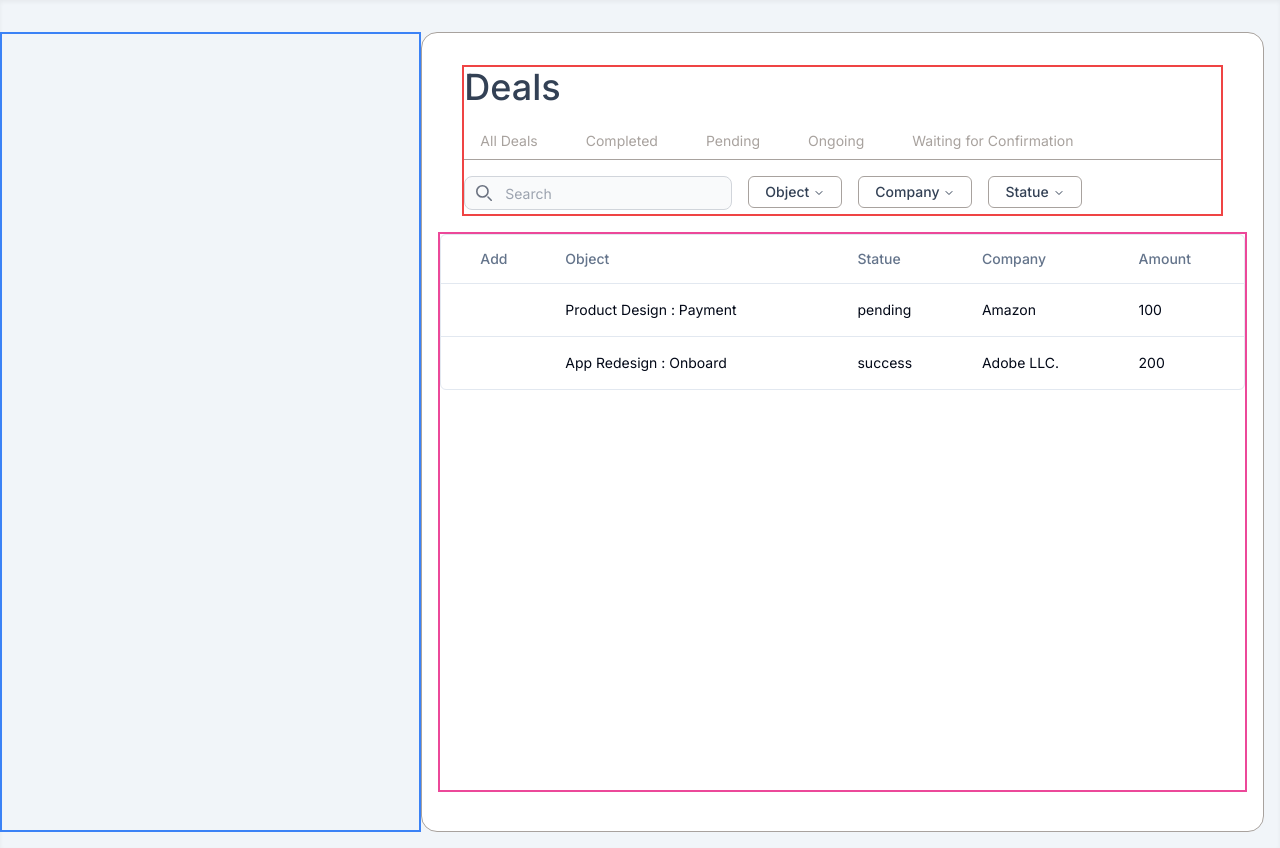
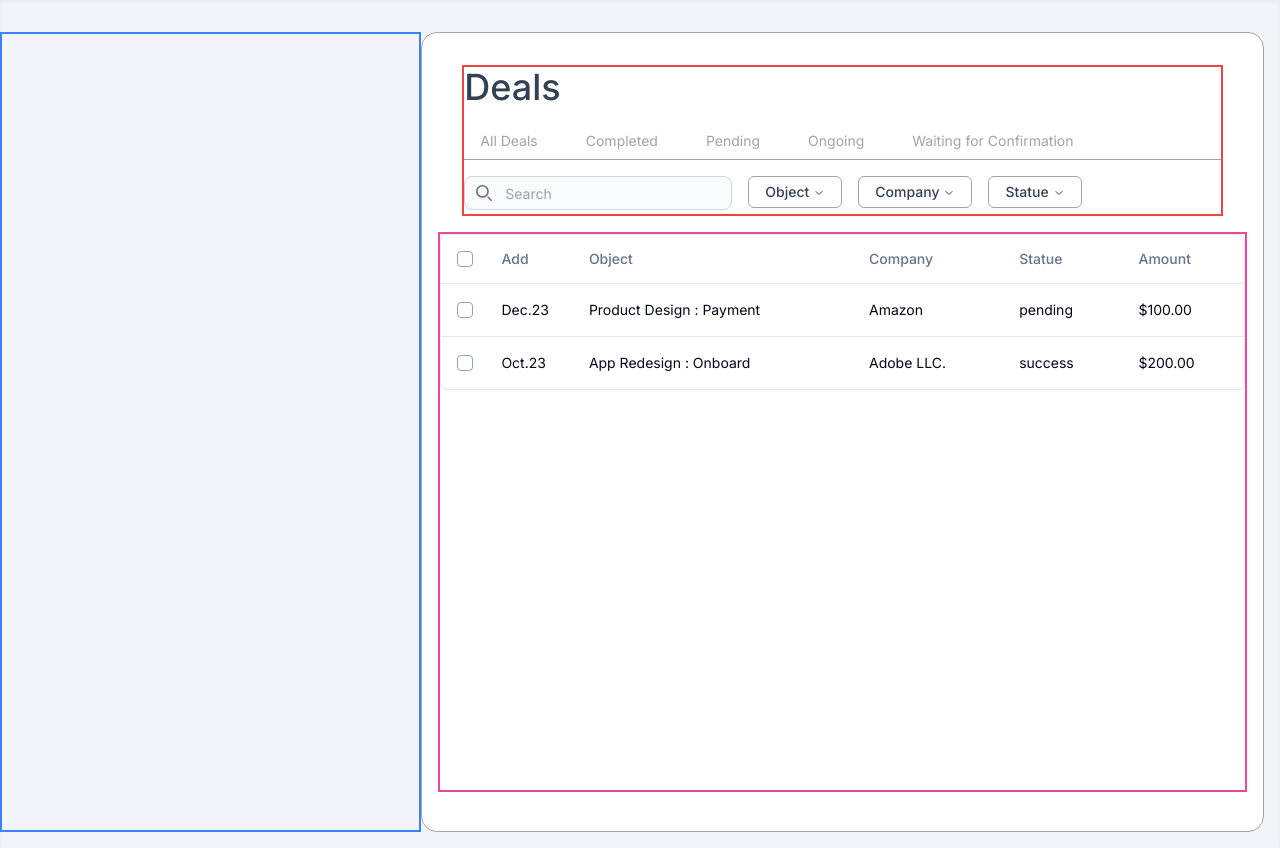
Before and after one commit to Valtkf/dashboard-CRM, a Next.js app: page / in a window 1280 px wide. Built offline with nearby package versions, Linux system fonts and the light colour scheme.

Commit message:
F01 : Add checkbox

```diff
--- a/src/app/data.ts
+++ b/src/app/data.ts
@@ -28,7 +28,6 @@ type Payment = {
   id: string;
   amount: number;
   status: "pending" | "processing" | "success" | "failed";
-  email: string;
 };
 
 export const payments: Payment[] = [
@@ -36,13 +35,11 @@ export const payments: Payment[] = [
     id: "728ed52f",
     amount: 100,
     status: "pending",
-    email: "m@example.com",
   },
   {
     id: "489e1d42",
     amount: 125,
     status: "processing",
-    email: "example@gmail.com",
   },
   // ...
 ];
--- a/src/app/page.tsx
+++ b/src/app/page.tsx
@@ -1,3 +1,6 @@
+"use client";
+
+import { useState, useEffect } from "react";
 import ListItem from "@/components/ui/ListItem";
 import {
   NavigationMenuContent,
@@ -11,11 +14,29 @@ import {
 
 import { object, company, statue } from "./data";
 import { DataTable } from "./payments/data-table";
-import { columns, Payment } from "./payments/columns";
+import { createColumns, Payment } from "./payments/columns";
 import { generatePaymentsData } from "../utils/dataGenerator";
 
-export default async function Home() {
-  const data = await generatePaymentsData();
+export default function Home() {
+  const [data, setData] = useState<Payment[]>([]);
+
+  useEffect(() => {
+    async function fetchData() {
+      const paymentData = await generatePaymentsData();
+      setData(paymentData);
+    }
+    fetchData();
+  }, []);
+
+  const handleAddChange = (id: string, value: boolean) => {
+    setData((prevData) =>
+      prevData.map((payment) =>
+        payment.id === id ? { ...payment, add: value } : payment
+      )
+    );
+  };
+
+  const columns = createColumns(handleAddChange);
 
   return (
     <main className="flex min-h-screen bg-slate-100 shadow-inner pr-4 pb-4">
@@ -100,7 +121,7 @@ export default async function Home() {
                 Statue
               </NavigationMenuTrigger>
               <NavigationMenuContent className=" absolute left-0 top-full mt-2 w-full bg-white border border-stone-300 rounded shadow-lg">
-                <ul className="grid w-[300px] gap-3 p-4 md:w-[400px] md:grid-cols-1 lg:w-[500px] list-none">
+                <ul className="grid w-[300px] gap-3 p-4 md:w-[400px] md:grid-cols-1 lg:w-[500px] list-none ">
                   {statue.map((item) => (
                     <ListItem
                       key={item.title}
--- a/src/app/payments/columns.tsx
+++ b/src/app/payments/columns.tsx
@@ -1,5 +1,3 @@
-"use client";
-
 import { Checkbox } from "@radix-ui/react-checkbox";
 import { ColumnDef } from "@tanstack/react-table";
 
@@ -9,9 +7,20 @@ export type Payment = {
   statue: "pending" | "processing" | "success" | "failed";
   company: string;
   object: string;
+  add: boolean;
+  date: string;
 };
 
-export const columns: ColumnDef<Payment>[] = [
+const formatCurrency = (value: number) => {
+  return new Intl.NumberFormat("en-US", {
+    style: "currency",
+    currency: "USD",
+  }).format(value);
+};
+
+export const createColumns = (
+  handleAddChange: (id: string, value: boolean) => void
+): ColumnDef<Payment>[] => [
   {
     id: "select",
     header: ({ table }) => (
@@ -20,15 +29,24 @@ export const columns: ColumnDef<Payment>[] = [
           table.getIsAllPageRowsSelected() ||
           (table.getIsSomePageRowsSelected() && "indeterminate")
         }
-        onCheckedChange={(value) => table.toggleAllPageRowsSelected(!!value)}
+        onCheckedChange={(value) => {
+          console.log("Select all:", value);
+          table.toggleAllPageRowsSelected(!!value);
+        }}
         aria-label="Select all"
+        className="flex justify-center border-[1px] rounded-sm border-slate-400 focus:ring-blue-500 dark:focus:ring-blue-600 dark:ring-offset-gray-800 focus:ring-2 dark:bg-gray-700 dark:border-gray-600 w-4 h-4"
       />
     ),
     cell: ({ row }) => (
       <Checkbox
         checked={row.getIsSelected()}
-        onCheckedChange={(value) => row.toggleSelected(!!value)}
+        onCheckedChange={(value) => {
+          console.log("Select all:", value);
+          row.toggleSelected(!!value);
+        }}
+        id="default-checkbox"
         aria-label="Select row"
+        className="flex justify-center border-[1px] rounded-sm border-slate-400 focus:ring-blue-500 dark:focus:ring-blue-600 dark:ring-offset-gray-800 focus:ring-2 dark:bg-gray-700 dark:border-gray-600 w-4 h-4"
       />
     ),
     enableSorting: false,
@@ -37,21 +55,34 @@ export const columns: ColumnDef<Payment>[] = [
   {
     accessorKey: "add",
     header: "Add",
+    cell: ({ row }) => (
+      <div className="flex items-center ">
+        <Checkbox
+          checked={row.getValue("add")}
+          onCheckedChange={(value) =>
+            handleAddChange(row.original.id, value === true)
+          }
+          aria-label="Add row"
+        />
+        <span className="">{row.original.date}</span>
+      </div>
+    ),
   },
   {
     accessorKey: "object",
     header: "Object",
   },
   {
+    accessorKey: "company",
+    header: "Company",
+  },
+  {
     accessorKey: "statue",
     header: "Statue",
   },
   {
-    accessorKey: "company",
-    header: "Company",
-  },
-  {
     accessorKey: "amount",
     header: "Amount",
+    cell: ({ row }) => <span>{formatCurrency(row.getValue("amount"))}</span>,
   },
 ];
--- a/src/utils/dataGenerator.ts
+++ b/src/utils/dataGenerator.ts
@@ -16,6 +16,8 @@ export async function generatePaymentsData(): Promise<Payment[]> {
       statue: "pending",
       company: "Amazon",
       object: getObjectTitle("Product Design : Payment"),
+      add: false,
+      date: "Dec.23",
     },
     {
       id: "729ed53f",
@@ -23,6 +25,8 @@ export async function generatePaymentsData(): Promise<Payment[]> {
       statue: "success",
       company: "Adobe LLC.",
       object: getObjectTitle("App Redesign : Onboard"),
+      add: false,
+      date: "Oct.23",
     },
     // Add more entries as needed...
   ];
```
Also changed, not shown: src/components/ui/checkbox.tsx (+8 -8 lines).
